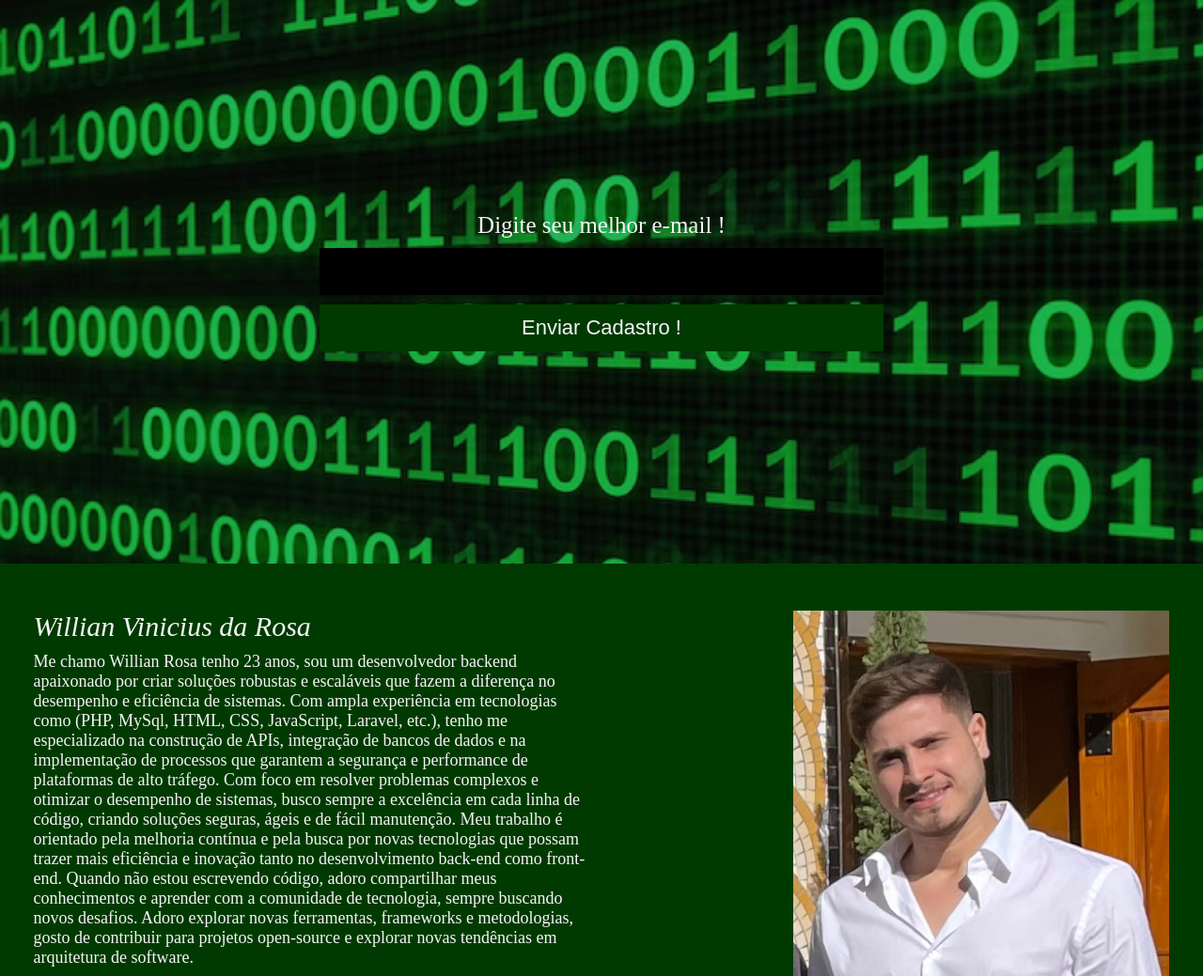
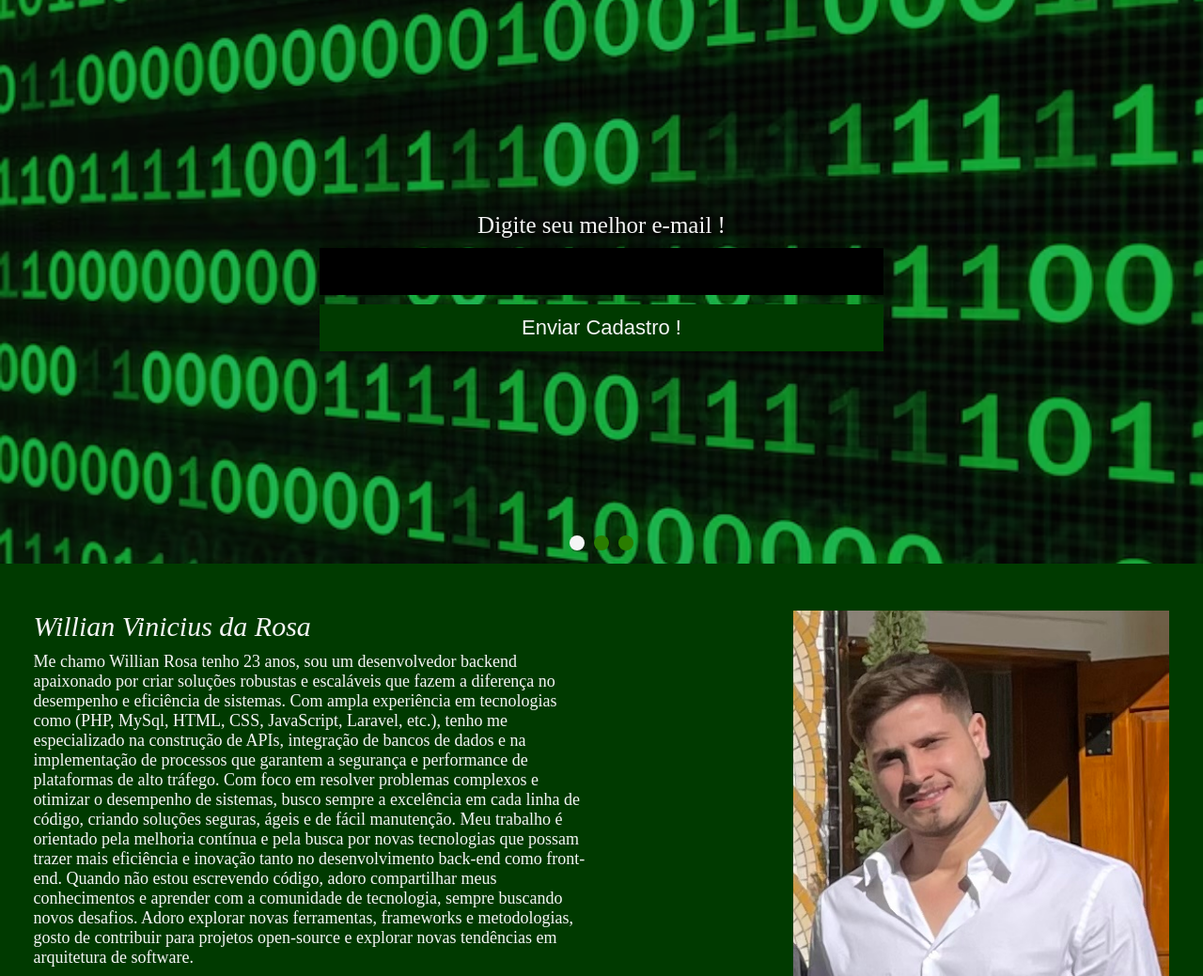
Before and after one commit to WillianRoosa/sitePessoal, a PHP site: page /sitePessoal/ in a window 1280 px wide. Shown: the part 134-1173 px from the top of the page at 94% size. Run offline with PHP 8.4, Linux system fonts and the light colour scheme.

Commit message:
new commit: update project

```diff
--- a/estilo/style.css
+++ b/estilo/style.css
@@ -7,13 +7,7 @@
 
 /** Boot CSS **/
 
-html {
-    overflow-x: hidden;
-    height: 100%;
-    flex-direction: column;
-    display: flex;
-}
-
+html,
 body {
     overflow-x: hidden;
     height: 100%;
@@ -107,12 +101,21 @@ nav.desktop a {
     text-decoration: none;
 }
 
-section.banner-principal {
+section.banner-container {
     width: 100%;
     height: 600px;
-    background-image: url('../img/banner.avif');
+    position: relative;
+}
+
+.banner-single {
+    position: absolute;
+    left: 0;
+    top: 0;
+    z-index: 1;
+    width: 100%;
+    height: 100%;
     background-size: cover;
-    position: relative;
+    background-position: center;
 }
 
 .overlay {
@@ -121,14 +124,14 @@ section.banner-principal {
     top: 0%;
     width: 100%;
     height: 100%;
-    z-index: 1;
+    z-index: 2;
     background-color: rgba(10, 10, 10, 0.3);
 }
 
-section.banner-principal form {
+section.banner-container form {
     width: 93%;
     max-width: 600px;
-    z-index: 2;
+    z-index: 3;
     position: absolute;
     left: 50%;
     top: 50%;
@@ -136,21 +139,21 @@ section.banner-principal form {
     -ms-transform: translate(-50%, -50%);
 }
 
-section.banner-principal form h2 {
+section.banner-container form h2 {
     color: #f5f5f5;
     font-weight: 300;
     font-size: 25px;
     text-align: center;
 }
 
-section.banner-principal form input[type=email]:-webkit-autofill {
+section.banner-container form input[type=email]:-webkit-autofill {
     -webkit-box-shadow: 0 0 0px 1000px #000000 inset !important;
     -webkit-text-fill-color: #f5f5f5 !important;
     /* cor do texto, se necessário */
     transition: background-color 5000s ease-in-out 0s;
 }
 
-section.banner-principal form input[type=email] {
+section.banner-container form input[type=email] {
     width: 100%;
     height: 50px;
     margin-top: 10px;
@@ -161,7 +164,7 @@ section.banner-principal form input[type=email] {
     border: 0;
 }
 
-section.banner-principal form input[type=submit] {
+section.banner-container form input[type=submit] {
     width: 100%;
     height: 50px;
     margin-top: 10px;
@@ -481,6 +484,28 @@ section.error404 input:hover {
     height: auto;
 }
 
+.bullets {
+    position: absolute;
+    bottom: 10px;
+    left: 50%;
+    transform: translateX(-50%);
+    z-index: 5;
+}
+
+.bullets span {
+    margin: 0 5px;
+    display: inline-block;
+    width: 16px;
+    height: 16px;
+    border-radius: 50%;
+    cursor: pointer;
+    background-color: #2a7d00;
+}
+
+.bullets span.active-slider {
+    background: #f5f5f5;
+}
+
 @media screen and (max-width: 768px) {
     img {
         float: none !important;
@@ -544,7 +569,7 @@ section.error404 input:hover {
 
     nav.mobile ul {
         top: 100px;
-        z-index: 3;
+        z-index: 4;
         position: absolute;
         left: 0;
         width: 100%;
--- a/index.php
+++ b/index.php
@@ -6,7 +6,7 @@
 <head>
     <title>Site Pessoal</title>
     <link rel="stylesheet" href="https://cdnjs.cloudflare.com/ajax/libs/font-awesome/6.7.2/css/all.min.css" integrity="sha512-Evv84Mr4kqVGRNSgIGL/F/aIDqQb7xQ2vcrdIwxfjThSH8CSR7PBEakCr51Ck+w+/U6swU2Im1vVX0SVk9ABhg==" crossorigin="anonymous" referrerpolicy="no-referrer" />
-    <link href="https://fonts.googleapis.com/css2?family=Open+Sans:200,300,400,700" rel="stylesheet">
+    <link href="https://fonts.googleapis.com/css2?family=Open+Sans:wght@300..800&display=swap" rel="stylesheet">
     <link href="<?php echo INCLUDE_PATH ?>estilo/style.css" rel="stylesheet">
     <link rel="icon" type="image/x-icon" href="<?php echo INCLUDE_PATH; ?>../sitePessoal/img/logomarca.png">
     <meta name="viewport" content="width=device-width, initial-scale=1.0">
@@ -80,6 +80,11 @@
     <script src="<?php echo INCLUDE_PATH; ?>js/jquery.js"></script>
     <script src="<?php echo INCLUDE_PATH; ?>js/scripts.js"></script>
     <?php
+    if ($url == 'home' || $url == '') {
+    ?>
+        <script src="<?php echo INCLUDE_PATH; ?>js/slider.js"></script>
+    <?php } ?>
+    <?php
     if ($url == 'contato') {
     ?>
         <script src="pages/contato.php"></script>
--- a/js/scripts.js
+++ b/js/scripts.js
@@ -36,4 +36,11 @@ $(function () {
       }
       */
   });
+
+  if ($("target").length > 0) {
+    // O elemento existe, portanto é necessário um scroll nos elementos. //
+    const elemento = "#" + $("target").attr("target");
+    const divScroll = $(elemento).offset().top;
+    $("html,body").animate({ scrollTop: divScroll }, 1000);
+  }
 });
--- /dev/null
+++ b/js/slider.js
@@ -0,0 +1,44 @@
+$(function () {
+  let curSlide = 0;
+  let maxSlide = $(".banner-single").length - 1;
+  let delay = 3;
+
+  initSlider();
+  changeSlide();
+
+  function initSlider() {
+    $(".banner-single").hide();
+    $(".banner-single").eq(0).show();
+    for (let i = 0; i < maxSlide + 1; i++) {
+      let content = $(".bullets").html();
+      if (i == 0) {
+        content += "<span class='active-slider'></span>";
+      } else {
+        content += "<span></span>";
+      }
+      $(".bullets").html(content);
+    }
+  }
+
+  function changeSlide() {
+    setInterval(function () {
+      $(".banner-single").eq(curSlide).stop().fadeOut(2000);
+      curSlide++;
+      if (curSlide > maxSlide) curSlide = 0;
+      $(".banner-single").eq(curSlide).stop().fadeIn(2000);
+      // Trocar bullets/Banner da navegação do slider. //
+      $(".bullets span").removeClass("active-slider");
+      $(".bullets span").eq(curSlide).addClass("active-slider");
+    }, delay * 1000);
+  }
+
+  // Trocar bullets/banner clicando no botão na tela de navegação. //
+  $("body").on("click", ".bullets span", function () {
+    let currentBullet = $(this);
+    $(".banner-single").eq(curSlide).stop().fadeOut(1000);
+    curSlide = currentBullet.index();
+    $(".banner-single").eq(curSlide).stop().fadeIn(1000);
+    $(".bullets span").removeClass("active-slider");
+    currentBullet.addClass("active-slider");
+  });
+});
--- a/pages/home.php
+++ b/pages/home.php
@@ -1,4 +1,7 @@
-<section class="banner-principal"> <!-- Aqui fica o Banner principal -->
+<section class="banner-container"> <!-- Aqui fica o Banner principal -->
+    <div style="background-image: url('<?php echo INCLUDE_PATH; ?>img/banner.avif');" class="banner-single"></div> <!-- Banner-single -->
+    <div style="background-image: url('<?php echo INCLUDE_PATH; ?>img/banner2.avif');" class="banner-single"></div> <!-- Banner-single -->
+    <div style="background-image: url('<?php echo INCLUDE_PATH; ?>img/banner3.avif');" class="banner-single"></div> <!-- Banner-single -->
     <div class="overlay"></div> <!-- Aqui está meu overlay, deixar dinâmico o site -->
     <div class="center"> <!-- Center para deixar design responsivo -->
         <form>
@@ -7,11 +10,12 @@
             <input type="submit" name="acao" value="Enviar Cadastro !" />
         </form>
     </div> <!-- Center -->
-</section>
+    <div class="bullets"></div> <!-- Bullets -->
+</section> <!-- Banner-Countainer -->
 
 <section class="descricao-autor"> <!-- Aqui está toda descrição do autor -->
     <div class="center"> <!-- Center -->
-        <div class="w50 left"> <!-- w50 quer dizer que vai pegar 50% da largura da tela -->
+        <div id="sobre" class="w50 left"> <!-- w50 quer dizer que vai pegar 50% da largura da tela -->
             <h2>Willian Vinicius da Rosa</h2>
             <p>
                 Me chamo Willian Rosa tenho 23 anos, sou um desenvolvedor backend apaixonado por criar soluções robustas e escaláveis que fazem a diferença no desempenho e eficiência de sistemas. Com ampla experiência em tecnologias como (PHP, MySql, HTML, CSS, JavaScript, Laravel, etc.), tenho me especializado na construção de APIs, integração de bancos de dados e na implementação de processos que garantem a segurança e performance de plataformas de alto tráfego.
@@ -113,7 +117,7 @@
 
         </div> <!-- w50 Depoimento Container -->
 
-        <div class="w50 left servicos-container"> <!-- w50 Serviços Container -->
+        <div id="servicos" class="w50 left servicos-container"> <!-- w50 Serviços Container -->
             <h2 class="title">Serviços</h2>
             <div class="servicos"> <!-- Recebe os tipos de serviços prestados -->
                 <ul>
```
Also changed, not shown: img/banner2.avif (added), img/banner3.avif (added).
